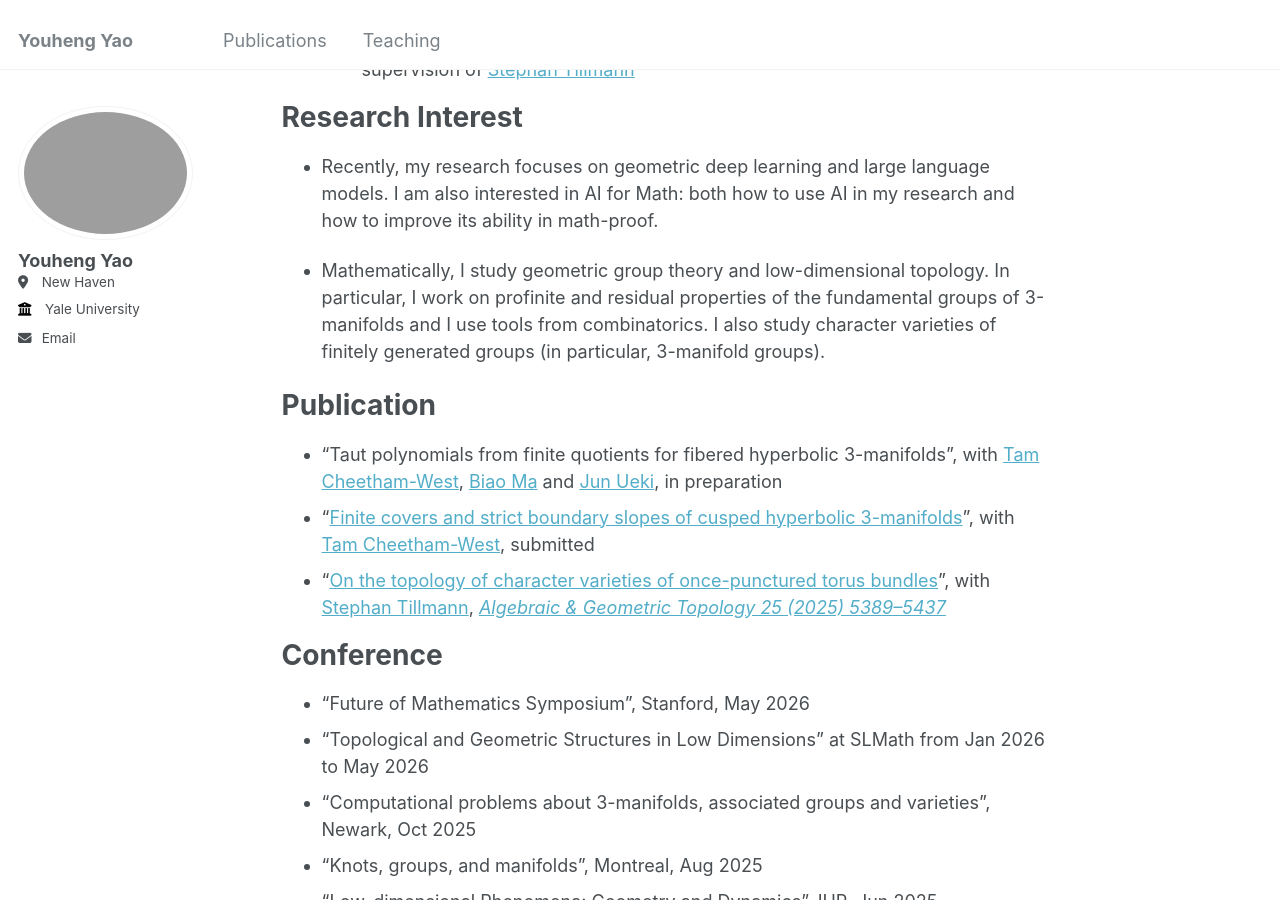
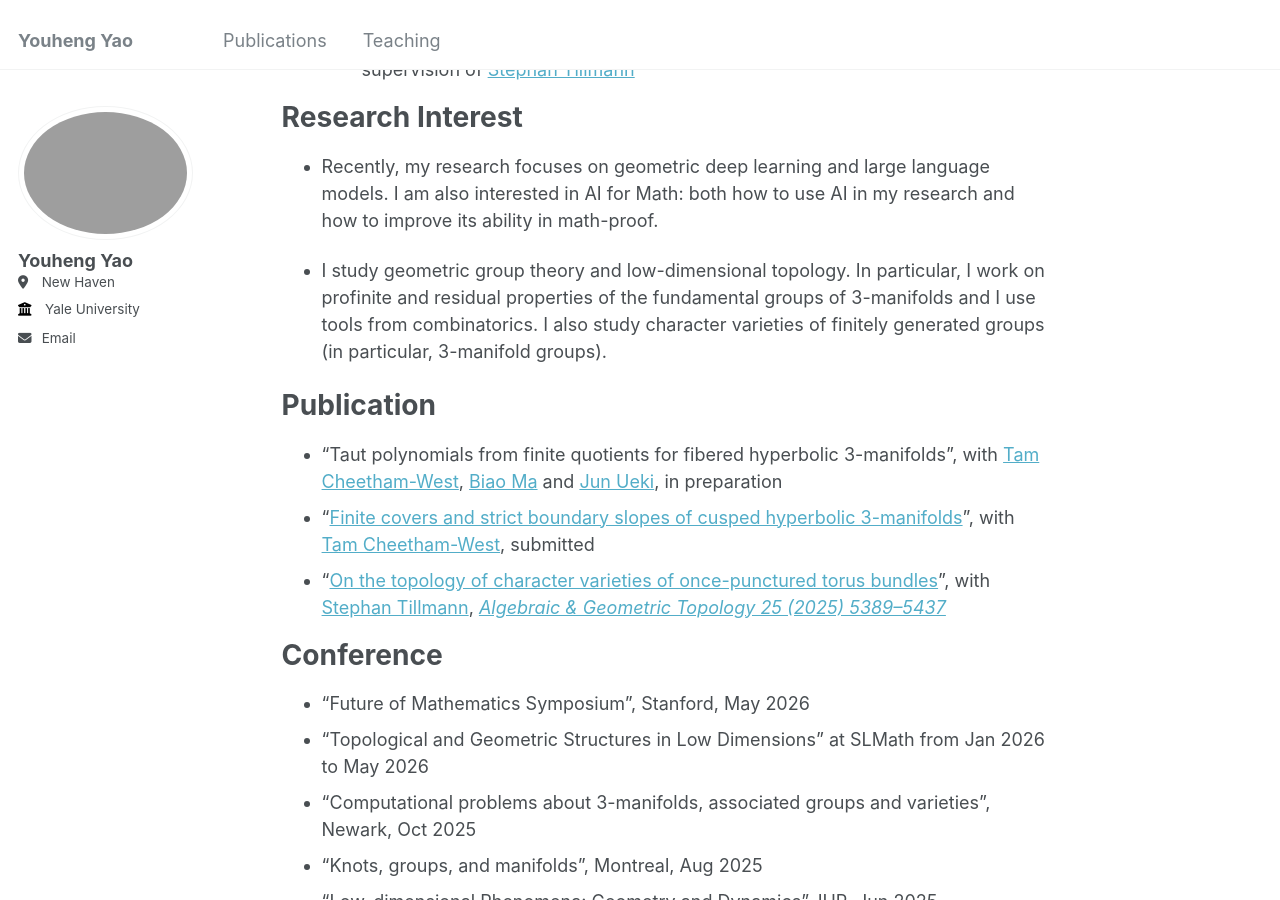
Before and after one commit to LionelYao/LionelYao.github.io, a Jekyll site: the page built from _pages/about.md, in a window 1280 px wide and 900 px high, scrolled down 301 px. Built offline with Jekyll 4.4.1, drawn with Linux system fonts in a browser that asks for light colours; a script that is not in the unit is left out.

Commit message:
Update about.md

```diff
--- a/_pages/about.md
+++ b/_pages/about.md
@@ -23,7 +23,7 @@ Research Interest
 ======
 - Recently, my research focuses on geometric deep learning and large language models. I am also interested in AI for Math: both how to use AI in my research and how to improve its ability in math-proof.
 
-- Mathematically, I study geometric group theory and low-dimensional topology. In particular, I work on profinite and residual properties of the fundamental groups of 3-manifolds and I use tools from combinatorics. I also study character varieties of finitely generated groups (in particular, 3-manifold groups).
+- I study geometric group theory and low-dimensional topology. In particular, I work on profinite and residual properties of the fundamental groups of 3-manifolds and I use tools from combinatorics. I also study character varieties of finitely generated groups (in particular, 3-manifold groups).
 
 
 
```
